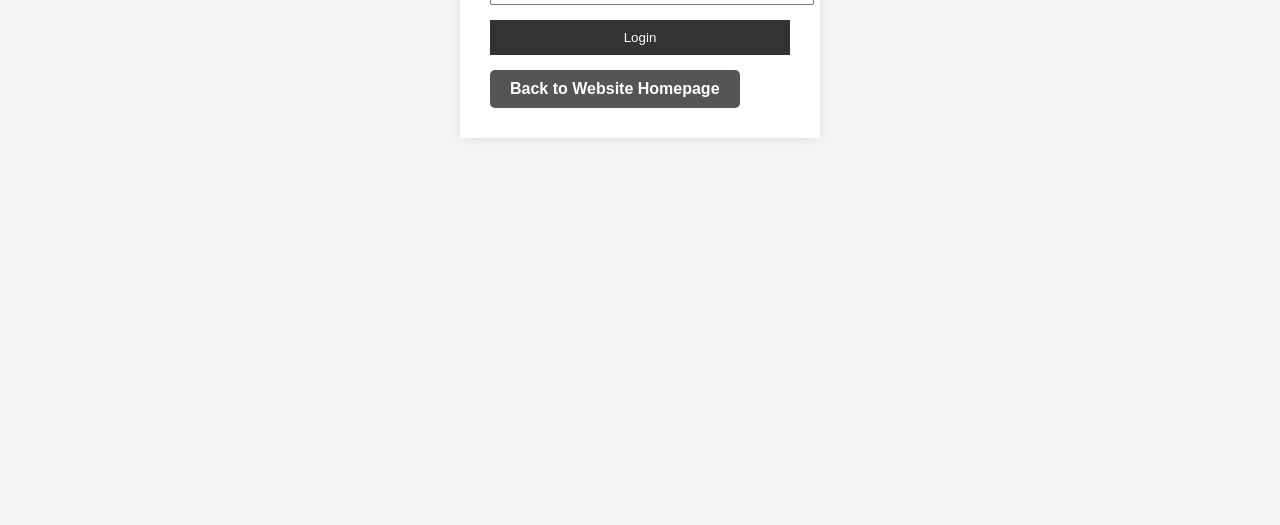
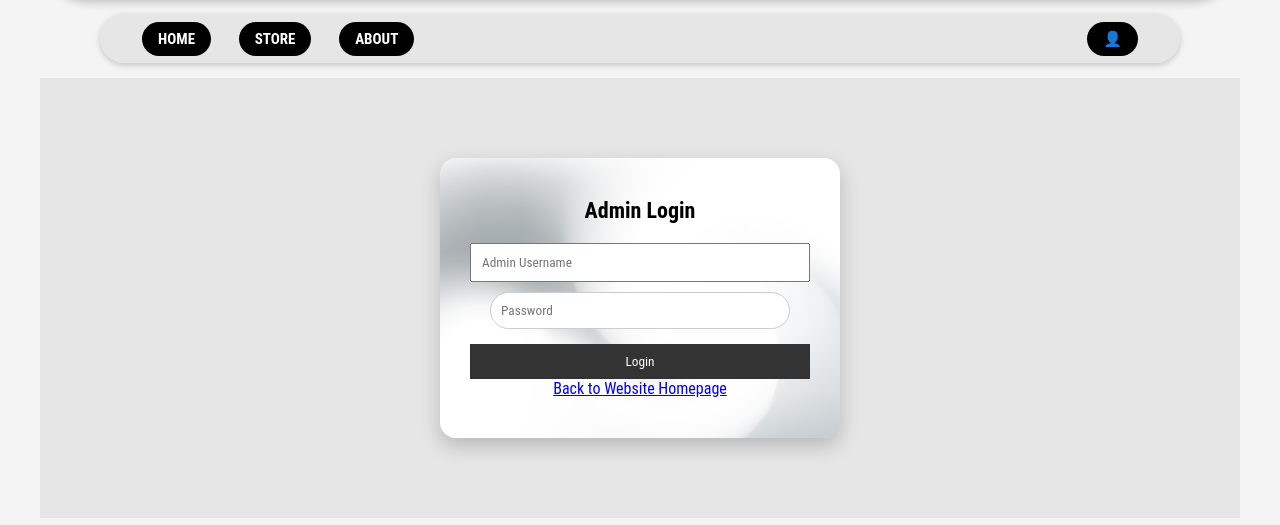
Before and after one commit to eums046/Finals, a PHP site: page /admin_login.php in a window 1280 px wide. Shown: the part 231-756 px from the top of the page. Before the commit the page ends 339 px from the top, so only its background shows below. Run offline with PHP 8.4, Linux system fonts and the light colour scheme.

Commit message:
Refactor admin_login.php for improved layout and styling consistency

```diff
--- a/admin/admin_login.php
+++ b/admin/admin_login.php
@@ -24,40 +24,45 @@ if ($_SERVER["REQUEST_METHOD"] == "POST") {
     }
 }
 ?>
-
 <!DOCTYPE html>
 <html>
 <head>
     <title>Admin Login</title>
+    <link rel="stylesheet" href="../home/style.css">
     <link rel="stylesheet" href="admin.css">
-    <style>
-        .back-home-button {
-            display: inline-block;
-            margin-top: 15px;
-            padding: 10px 20px;
-            background-color: #555;
-            color: #fff;
-            text-decoration: none;
-            border-radius: 5px;
-            font-weight: bold;
-        }
-
-        .back-home-button:hover {
-            background-color: #333;
-        }
-    </style>
 </head>
-<body>
-    <div class="admin-login">
+<body class="admin-body">
+<header>
+    <div class="header-images">
+        <img src="../home/images/white-name.png" alt="Store Name" class="name-img">
+    </div>
+</header>
+<nav>
+    <div class="nav-left">
+        <a href="../home/home.php">HOME</a>
+        <a href="../home/store.php">STORE</a>
+        <a href="../home/about.php">ABOUT</a>
+    </div>
+    <div class="nav-right">
+        <a href="../home/profile.php">👤</a>
+    </div>
+</nav>
+<main>
+    <div class="profile-box">
         <h2>Admin Login</h2>
-        <?php if ($error): ?><p class="error"><?php echo $error; ?></p><?php endif; ?>
-        <form method="post">
+        <?php if ($error): ?>
+            <div class="alert"><?php echo $error; ?></div>
+        <?php endif; ?>
+        <form method="post" class="payment-form">
             <input type="text" name="username" placeholder="Admin Username" required>
             <input type="password" name="password" placeholder="Password" required>
-            <button type="submit">Login</button>
+            <button type="submit" class="pay-btn">Login</button>
         </form>
-
-        <a href="../home/home.php" class="back-home-button">Back to Website Homepage</a>
+        <a href="../home/home.php" class="pay-btn" style="margin-top:15px;max-width:250px;">Back to Website Homepage</a>
     </div>
+</main>
+<footer>
+    <p>OneUnit Left &copy; 2025 | This website is for educational purposes only.</p>
+</footer>
 </body>
 </html>
```
